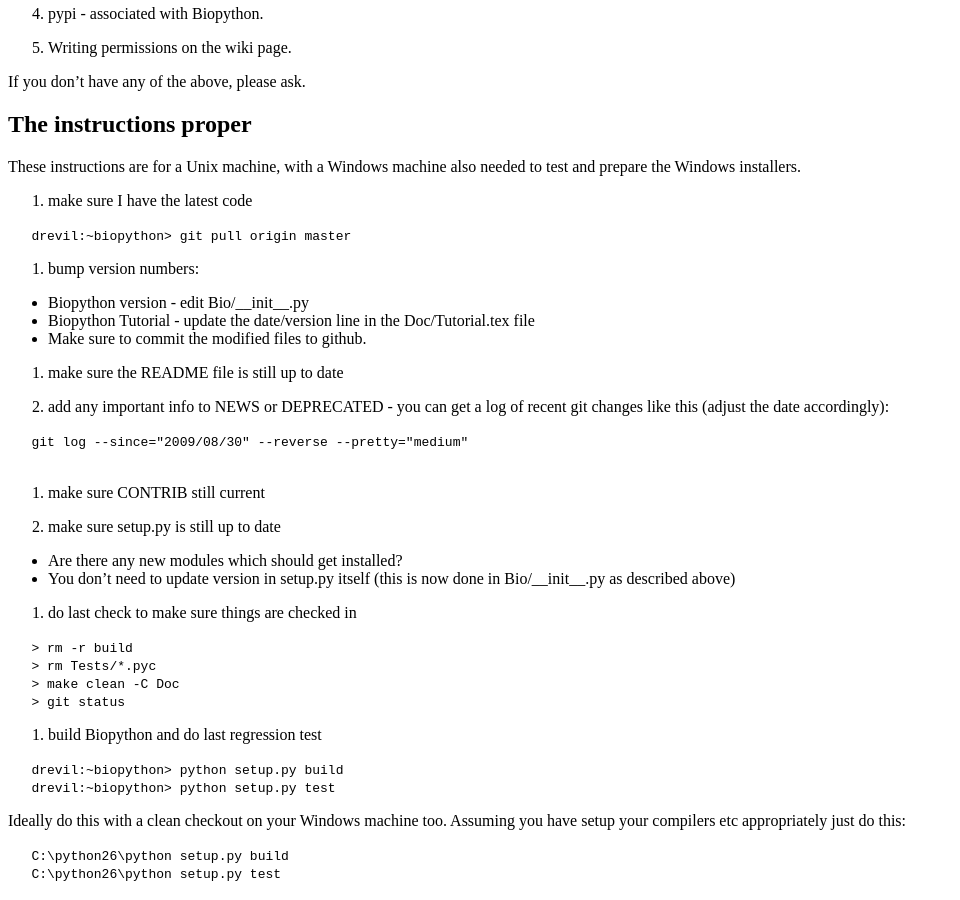
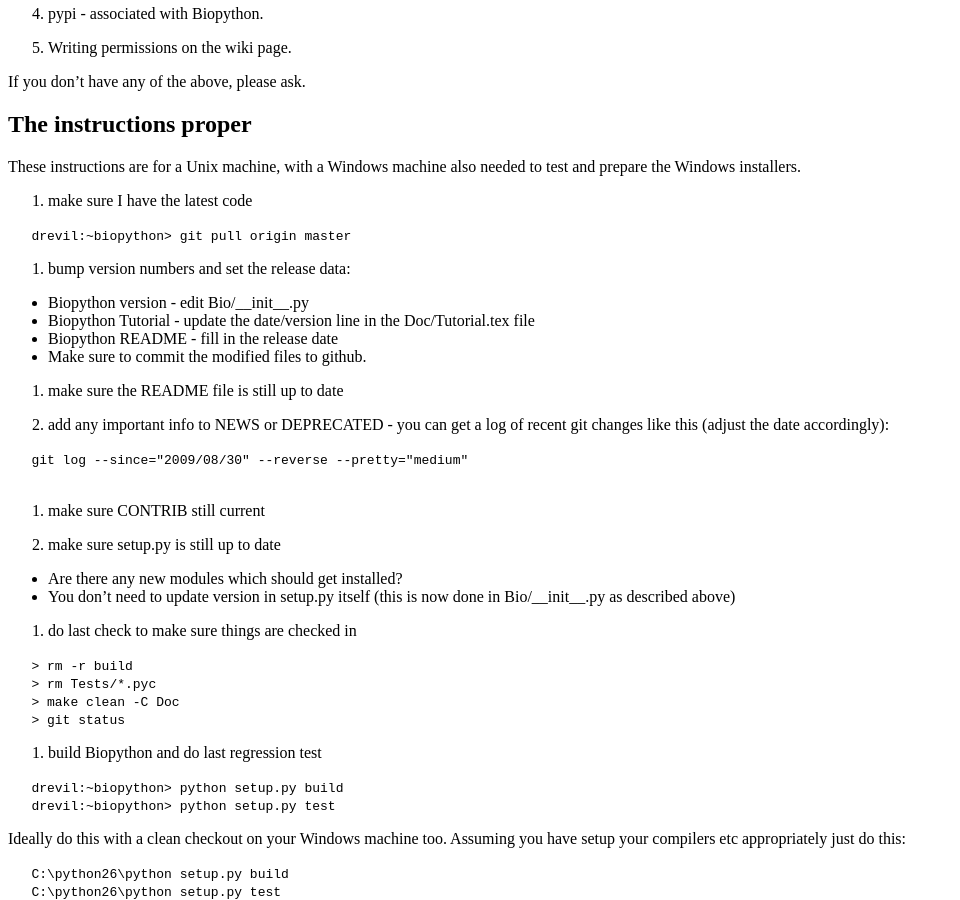
Before and after one commit to biopython/biopython.github.io, a Jekyll site: the page built from wiki/Building_a_release.md, in a window 1280 px wide and 900 px high, scrolled down 314 px. Shown: the whole window, without its empty margins (0-960 px from the left). Built offline with Jekyll 4.4.1, drawn with Linux system fonts in a browser that asks for light colours.

Commit message:
/* The instructions proper */ Reminder to fill in the release date in the README file

```diff
--- a/wiki/Building_a_release.md
+++ b/wiki/Building_a_release.md
@@ -36,11 +36,12 @@ needed to test and prepare the Windows installers.
 
 `   drevil:~biopython> git pull origin master`
 
-2. bump version numbers:
+2. bump version numbers and set the release data:
 
 -   Biopython version - edit Bio/\_\_init\_\_.py
 -   Biopython Tutorial - update the date/version line in the
     Doc/Tutorial.tex file
+-   Biopython README - fill in the release date
 -   Make sure to commit the modified files to github.
 
 3. make sure the README file is still up to date
```
Also changed, not shown: 1 other file.
